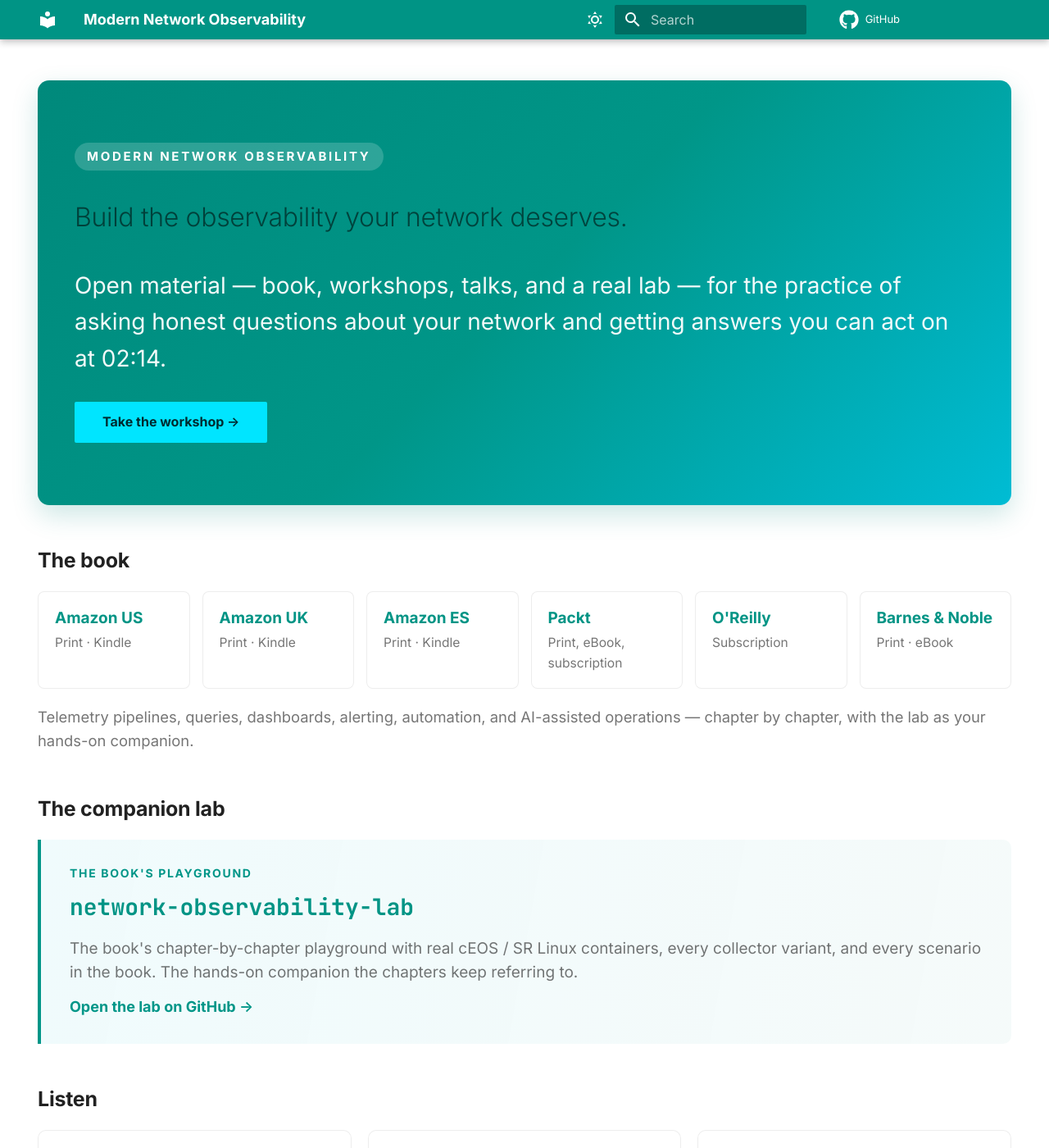
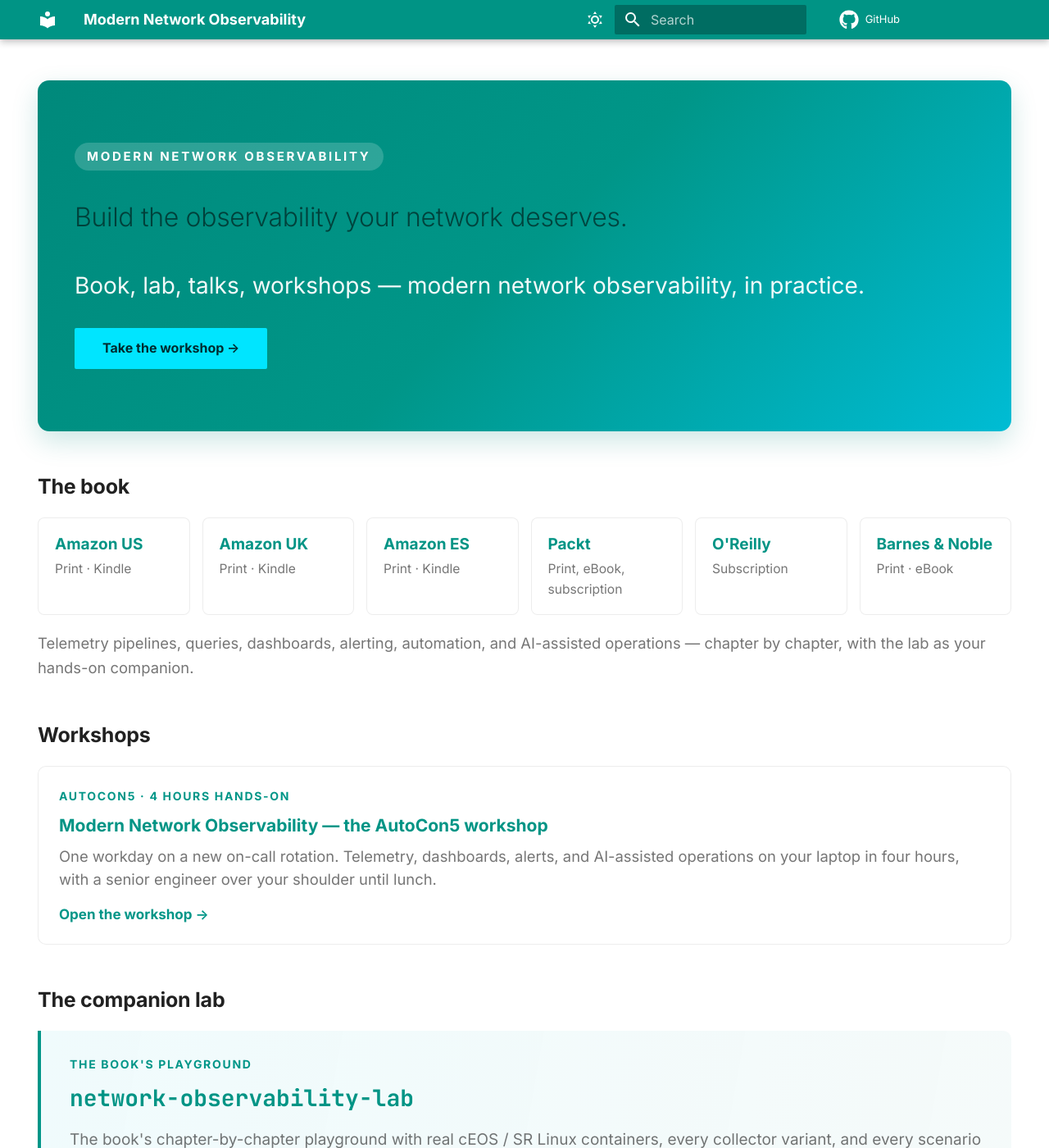
Before and after one commit to network-observability/network-observability.github.io, an MkDocs documentation site: the page built from docs/index.md, in a window 1280 px wide and 1400 px high. Shown: the whole window at 82% size. Built offline with MkDocs 1.6.1 and Material for MkDocs 9.7.7, drawn with Linux system fonts in a browser that asks for light colours.

Commit message:
Hub: Variant E subtitle + dedicated Workshops section
- Subtitle flips to 'Book, lab, talks, workshops — modern network
  observability, in practice.' (Variant E from doc agent's review).
  Drops the workshop-flavoured 02:14 framing; works for arrivals from
  podcasts, talks, search, or social.
- New 'Workshops' section between Book and Lab. Single card right now
  (AutoCon5), reuses the .hub-media grid so it scales to multiple
  workshops in future without layout work. Hero CTA still points at
  the current AutoCon5 workshop; the section is the discovery surface
  for scrollers and the home for future entries.

```diff
--- a/docs/index.md
+++ b/docs/index.md
@@ -12,7 +12,7 @@ hide:
 
 <h1 class="hub-hero__title">Build the observability your network deserves.</h1>
 
-<p class="hub-hero__subtitle">Open material — book, workshops, talks, and a real lab — for the practice of asking honest questions about your network and getting answers you can act on at 02:14.</p>
+<p class="hub-hero__subtitle">Book, lab, talks, workshops &mdash; modern network observability, in practice.</p>
 
 [Take the workshop →](https://network-observability.github.io/workshops/){ .md-button .md-button--primary }
 
@@ -48,6 +48,17 @@ hide:
 </div>
 
 <p class="hub-buy__caption">Telemetry pipelines, queries, dashboards, alerting, automation, and AI-assisted operations — chapter by chapter, with the lab as your hands-on companion.</p>
+
+## Workshops
+
+<div class="hub-media">
+<a class="hub-media__card" href="https://network-observability.github.io/workshops/" target="_blank" rel="noopener">
+  <span class="hub-media__eyebrow">AutoCon5 &middot; 4 hours hands-on</span>
+  <span class="hub-media__title">Modern Network Observability — the AutoCon5 workshop</span>
+  <span class="hub-media__body">One workday on a new on-call rotation. Telemetry, dashboards, alerts, and AI-assisted operations on your laptop in four hours, with a senior engineer over your shoulder until lunch.</span>
+  <span class="hub-media__cta">Open the workshop →</span>
+</a>
+</div>
 
 ## The companion lab
 
```
